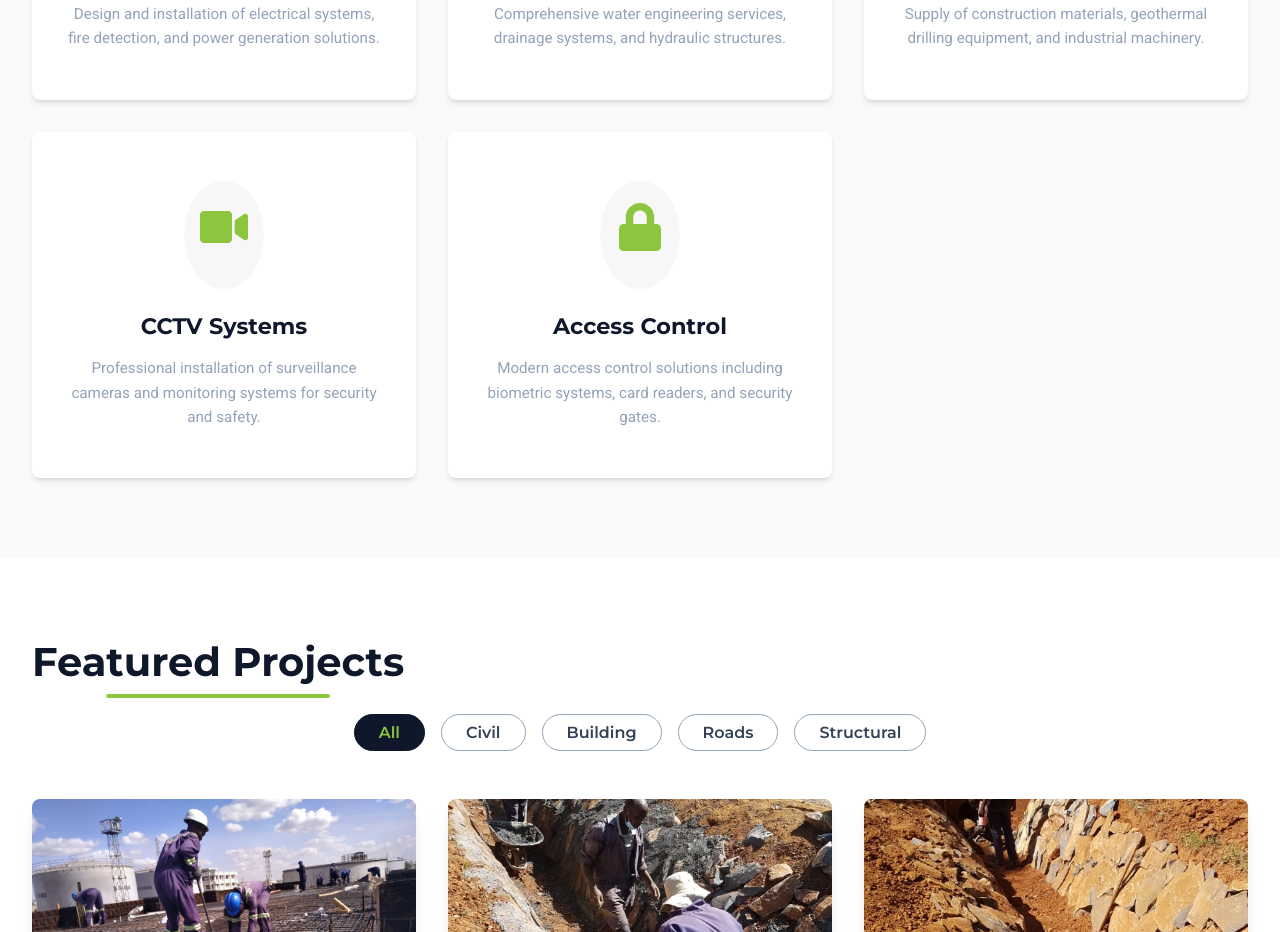
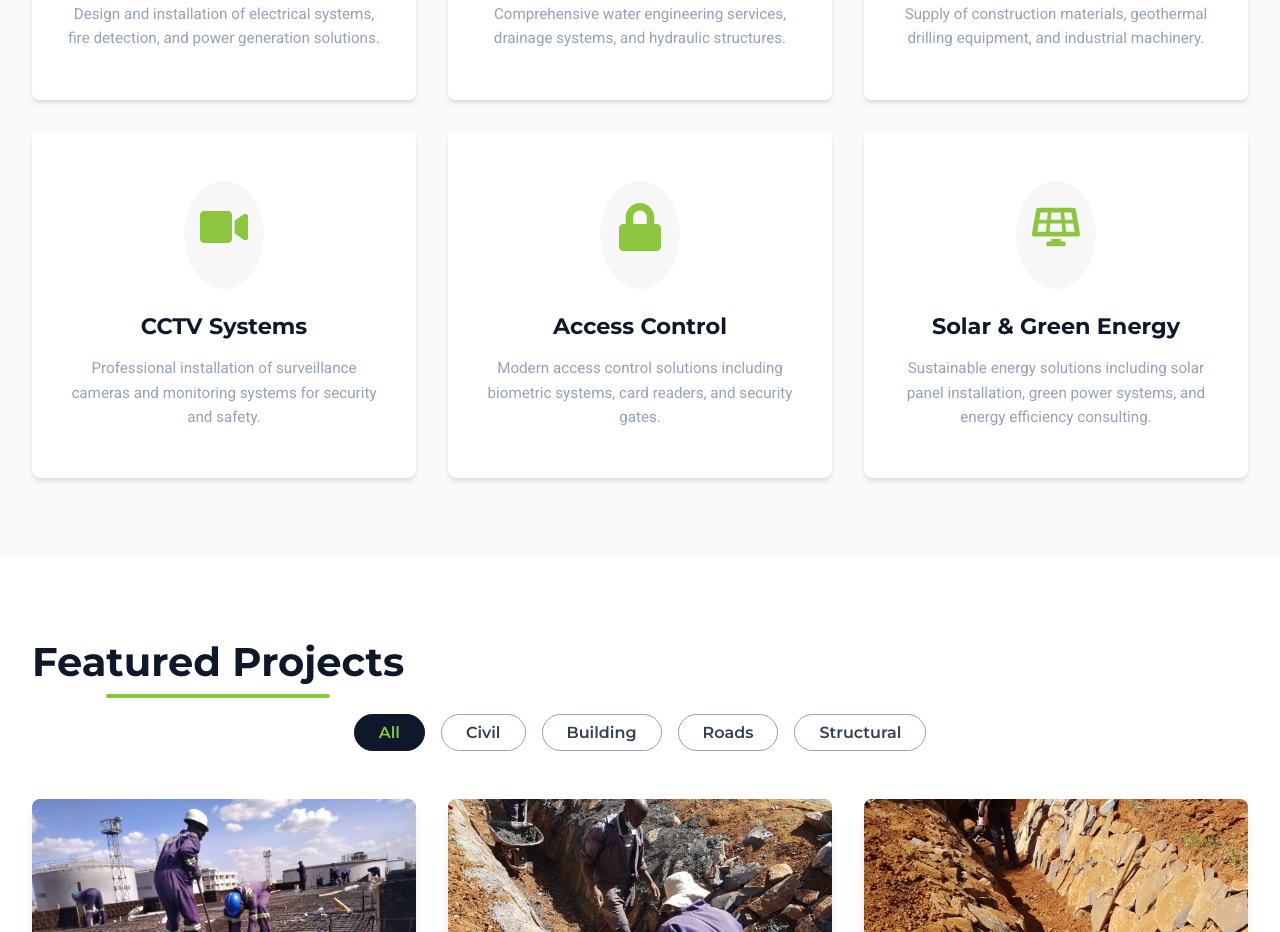
Before and after one commit to sharlmon/IrishTradingSite, a React (Vite) app: page / in a window 1280 px wide. Shown: the part 2720-3652 px from the top of the page. Built offline with nearby package versions, Linux system fonts and the light colour scheme.

Commit message:
Add Solar and Green Energy service

```diff
--- a/src/components/Services.jsx
+++ b/src/components/Services.jsx
@@ -1,6 +1,6 @@
 
 import React from 'react';
-import { FaRoad, FaBuilding, FaTint, FaBolt, FaCogs, FaTruckLoading, FaVideo, FaLock } from 'react-icons/fa';
+import { FaRoad, FaBuilding, FaTint, FaBolt, FaCogs, FaTruckLoading, FaVideo, FaLock, FaSolarPanel } from 'react-icons/fa';
 import '../styles/Services.css';
 
 const servicesData = [
@@ -43,6 +43,11 @@ const servicesData = [
         icon: <FaLock />,
         title: "Access Control",
         description: "Modern access control solutions including biometric systems, card readers, and security gates."
+    },
+    {
+        icon: <FaSolarPanel />,
+        title: "Solar & Green Energy",
+        description: "Sustainable energy solutions including solar panel installation, green power systems, and energy efficiency consulting."
     }
 ];
 
```
